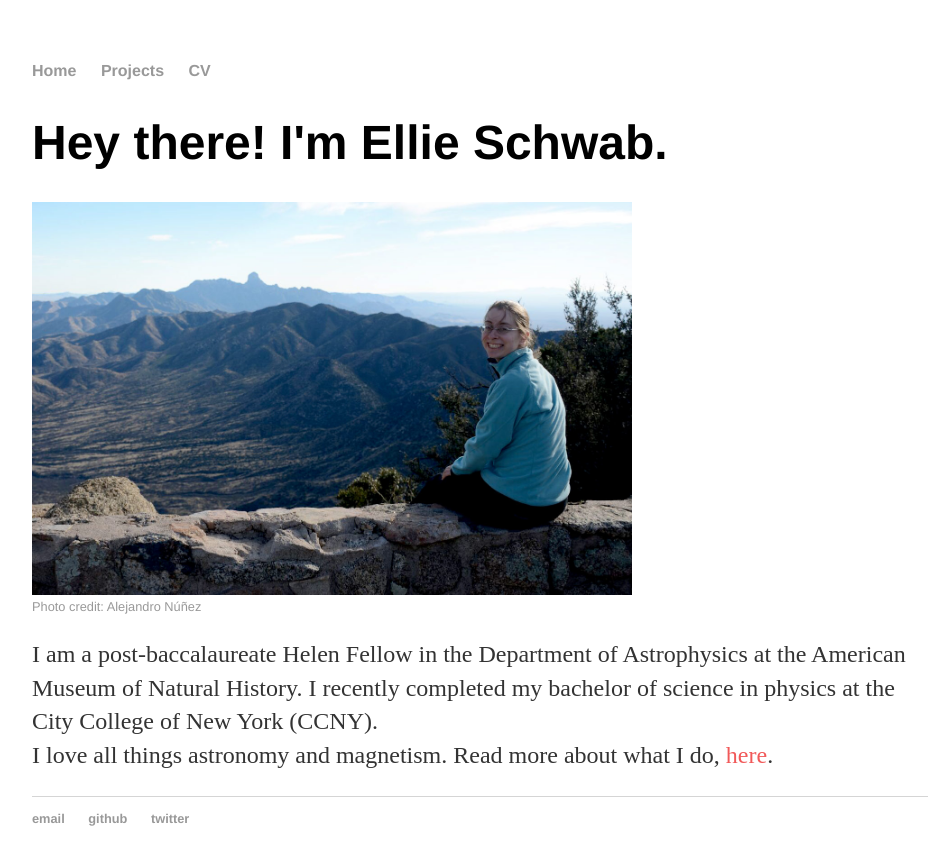
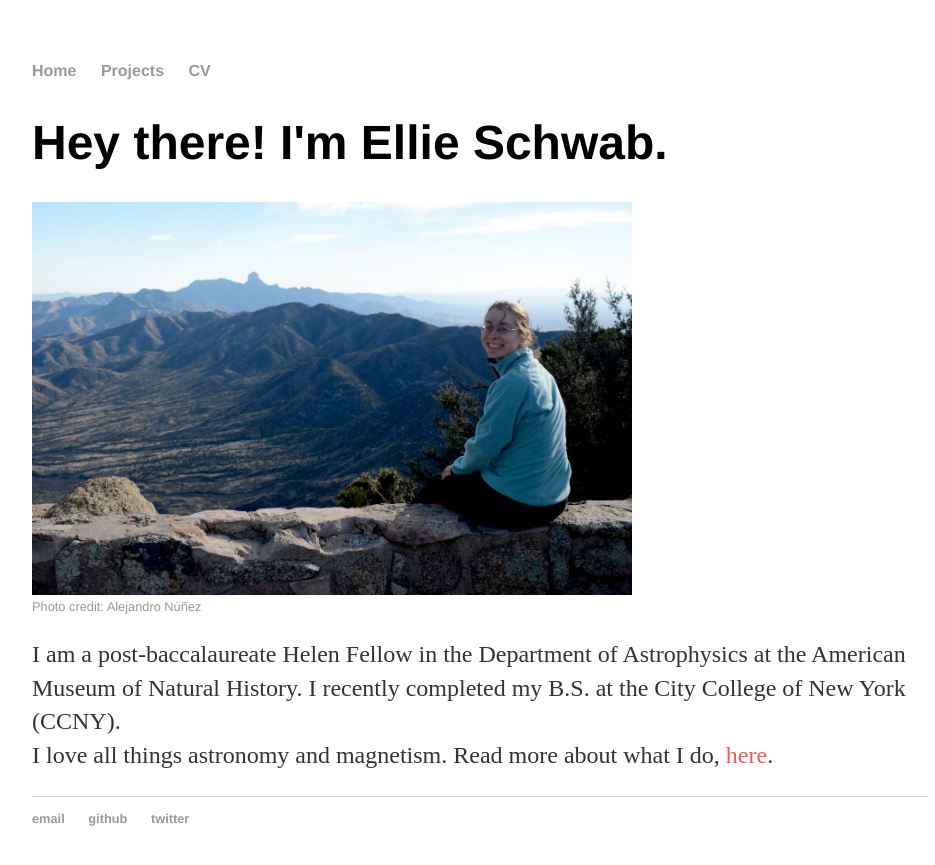
Before and after one commit to elliesch/elliesch.github.io, a Jekyll site: the page built from index.html, in a window 1280 px wide. Shown: the top 865 px of the page, without its empty margins (160-1095 px from the left). Built offline with Jekyll 4.4.1, drawn with Linux system fonts in a browser that asks for light colours.

Commit message:
helen update

```diff
--- a/index.html
+++ b/index.html
@@ -6,5 +6,5 @@ title: Ellie Schwab, Student Astronomer
 	<h1>Hey there! I'm Ellie Schwab.</h1>
 	<img src="/images/me_at_mdm.jpg" alt="The view from Columbia's MDM Telescope" style="width:600px">
 	<figcaption style="font-family:'Helvetica', 'Arial', 'Sans-Serif'; font-size: 0.8em; color: #999;">Photo credit: Alejandro Núñez</figcaption>
-	<p>I am a post-baccalaureate Helen Fellow in the Department of Astrophysics at the American Museum of Natural History. I recently completed my bachelor of science in physics at the City College of New York (CCNY). <br>I love all things astronomy and magnetism. Read more about what I do, <a href="/projects">here</a>.</p>
+	<p>I am a post-baccalaureate Helen Fellow in the Department of Astrophysics at the American Museum of Natural History. I recently completed my B.S. at the City College of New York (CCNY). <br>I love all things astronomy and magnetism. Read more about what I do, <a href="/projects">here</a>.</p>
 </div><!-- /.blurb -->
```
